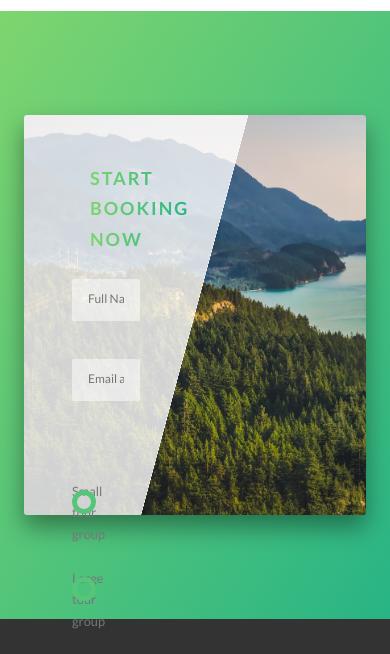
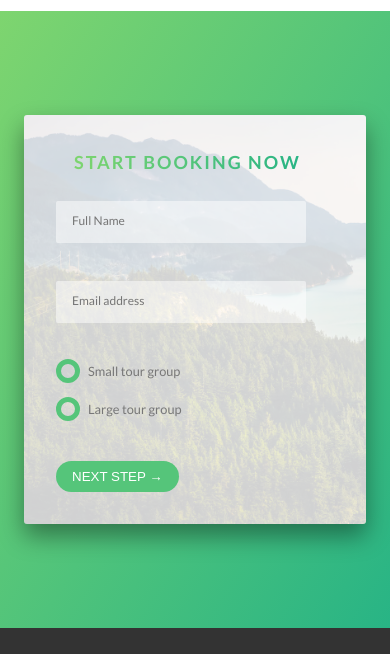
Before and after one commit to gogolab/natours, a website: page index.html in a window 390 px wide. Shown: the part 6350-7004 px from the top of the page. Drawn offline with Linux system fonts and the light colour scheme; grey boxes are pictures that could not be loaded.

Commit message:
made booking form responsive

```diff
--- a/sass/components/_form.scss
+++ b/sass/components/_form.scss
@@ -48,6 +48,11 @@
     &__radio-group {
         width: 49%;
         display: inline-block;
+
+        @include respond(tab-port) {
+            width: 100%;
+            margin-bottom: 2rem;
+        }
     }
 
     &__radio-label {
--- a/sass/pages/_home.scss
+++ b/sass/pages/_home.scss
@@ -74,10 +74,39 @@
     border-radius: 3px;
     box-shadow: 0 1.5rem 3rem rgba($color-black, 0.4);
 
-    height: 50rem; // proto
+    @include respond(tab-land) {
+        background-image: linear-gradient(
+                105deg,
+                rgba($color-white, 0.8) 64.8%,
+                rgba($color-white, 1) 64.9%,
+                transparent 65%
+            ),
+            url(../img/nat-10.jpg);
+    }
+
+    @include respond(tab-port) {
+        background-image: linear-gradient(
+                to right,
+                rgba($color-white, 0.8) 0%,
+                rgba($color-white, 0.8) 100%
+            ),
+            url(../img/nat-10.jpg);
+    }
 
     &__form {
         width: 50%;
         padding: 6rem;
+
+        @include respond(tab-land) {
+            width: 65%;
+        }
+
+        @include respond(tab-port) {
+            width: 100%;
+        }
+
+        @include respond(phone) {
+            padding: 4rem;
+        }
     }
 }
```
Also changed, not shown: css/style.css.
